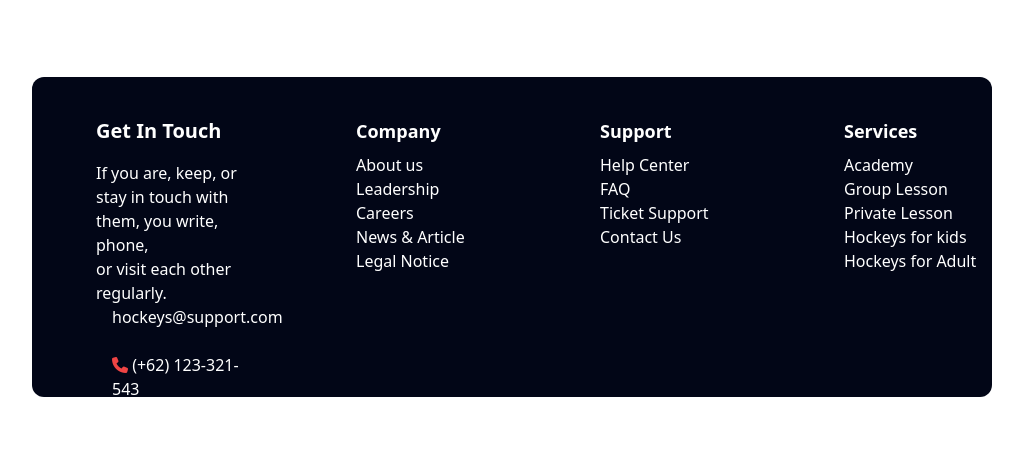
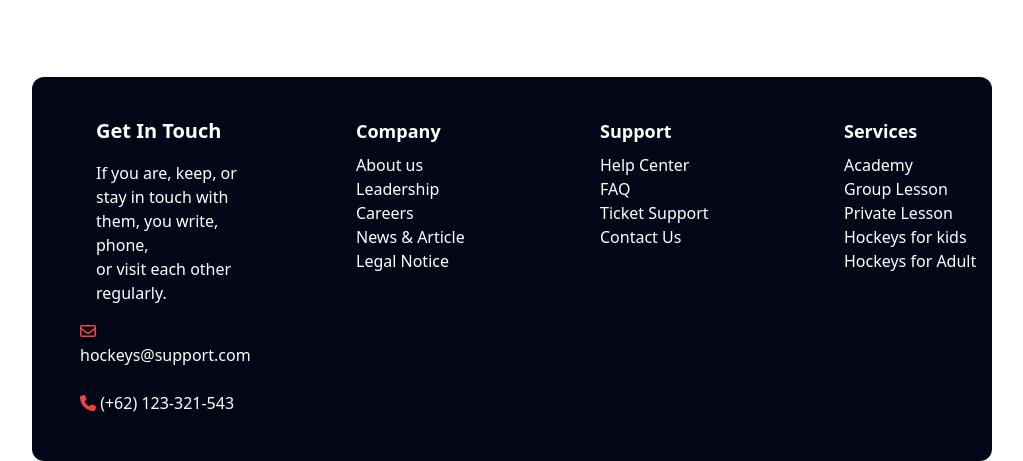
Before and after one commit to Suborna589/B9A3-Hockeys, a plain HTML site: page index.html in a window 1280 px wide. Shown: the part 4773-5234 px from the top of the page, without its empty margins (128-1151 px from the left). Before the commit the page ends 5174 px from the top, so only its background shows below. Drawn offline with nearby package versions, Linux system fonts and the light colour scheme.

Commit message:
footer section done

```diff
--- a/index.html
+++ b/index.html
@@ -446,7 +446,7 @@ A product description is a form of marketing copy used to  <br> describe and exp
 
    <!-- Main Section Ends Here -->
    <footer>
-    <div class="grid grid-cols-4 gap-x-4  w-9/12 h-80 pt-10 bg-slate-950 ml-40 mt-20 text-white rounded-xl">
+    <div class="grid grid-cols-4 gap-x-4  w-9/12 h-96 pt-10 bg-slate-950 ml-40 mt-20 text-white rounded-xl">
 
   <div class="ml-16 space-y-4"  >
     <h2 class="text-xl font-extrabold ">Get In Touch</h2>
@@ -480,8 +480,8 @@ A product description is a form of marketing copy used to  <br> describe and exp
     Hockeys for kids <br>
     Hockeys for Adult</p>
 </div>
-<div class="ml-20">
-<h2>hockeys@support.com </h2> <br>
+<div class="ml-12 mb-8">
+<p><i class="fa-regular fa-envelope text-red-500"></i> hockeys@support.com </p> <br>
 
 <p><i class="fa-solid fa-phone text-red-500"></i>   (+62) 123-321-543 </p>
 </div>
```
